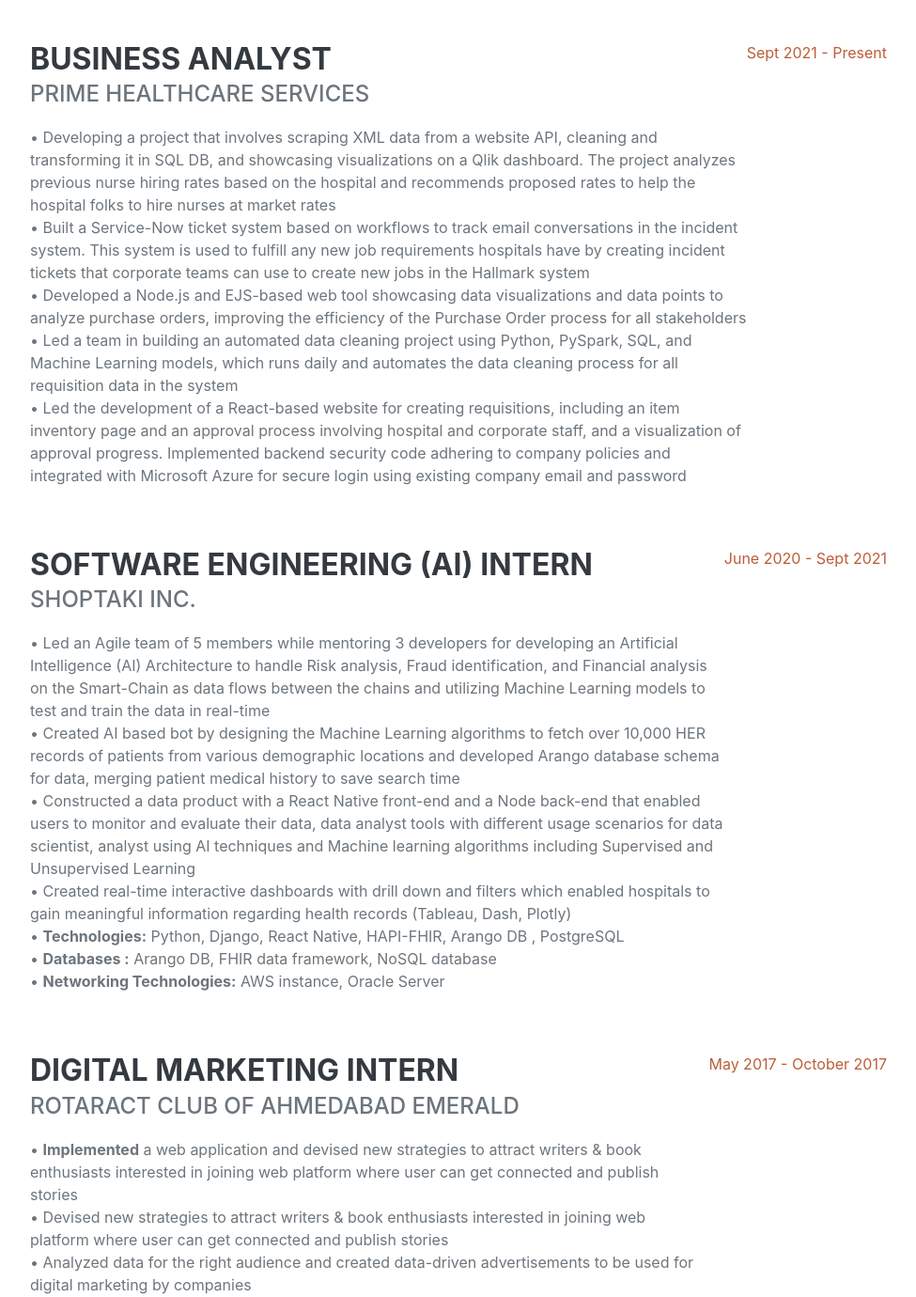
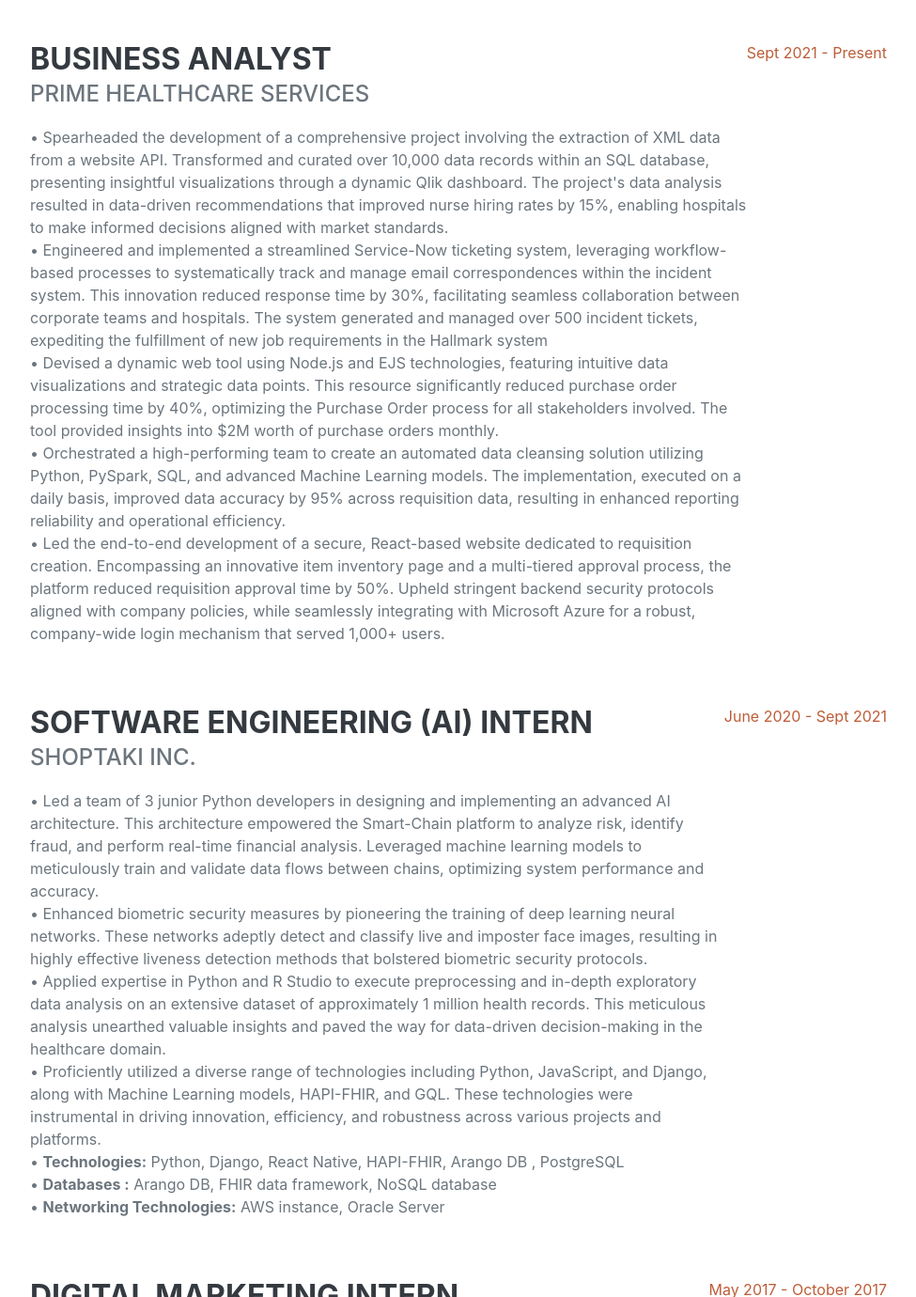
Before and after one commit to KishanTeli/Protfolio, a plain HTML site: page index.html in a window 1280 px wide. Shown: the part 1420-2800 px from the top of the page at 94% size, without its empty margins (288-1263 px from the left). Drawn offline with nearby package versions, Linux system fonts and the light colour scheme; a web font is replaced by a local one.

Commit message:
index.html

```diff
--- a/index.html
+++ b/index.html
@@ -54,8 +54,8 @@
                         <span class="text-primary">Teli</span>
                     </h1>
                     <div class="subheading mb-5">
-                        66 Beach Street · Jersey City, NJ 07307 · (551) 285-7379 ·
-                        <a href="mailto:kteli@stevens.edu">kteli@stevens.edu</a> .
+                        2605 E Date Palm Paseo · Ontario, CA 01764 · (551) 285-7379 ·
+                        <a href="mailto:kteli@stevens.edu">KishanTeliME@gmail.com</a> .
                     </div>
                     <div class="subheading mb-5">
                         <b>visit my project portfolio by <a href="portfolio.html"><u>clicking here</u></a></b>
@@ -90,11 +90,22 @@
                         <div class="flex-grow-1">
                             <h3 class="mb-0">Business Analyst</h3>
                             <div class="subheading mb-3">Prime Healthcare Services</div>
-                            <p > • Developing a project that involves scraping XML data from a website API, cleaning and transforming it in SQL DB, and showcasing visualizations on a Qlik dashboard. The project analyzes previous nurse hiring rates based on the hospital and recommends proposed rates to help the hospital folks to hire nurses at market rates
-                                <br>• Built a Service-Now ticket system based on workflows to track email conversations in the incident system. This system is used to fulfill any new job requirements hospitals have by creating incident tickets that corporate teams can use to create new jobs in the Hallmark system
-                                <br>• Developed a Node.js and EJS-based web tool showcasing data visualizations and data points to analyze purchase orders, improving the efficiency of the Purchase Order process for all stakeholders
-                                <br>• Led a team in building an automated data cleaning project using Python, PySpark, SQL, and Machine Learning models, which runs daily and automates the data cleaning process for all requisition data in the system
-                                <br>• Led the development of a React-based website for creating requisitions, including an item inventory page and an approval process involving hospital and corporate staff, and a visualization of approval progress. Implemented backend security code adhering to company policies and integrated with Microsoft Azure for secure login using existing company email and password
+                            <p > • Spearheaded the development of a comprehensive project involving the extraction of XML data from a website API. Transformed and curated over
+10,000 data records within an SQL database, presenting insightful visualizations through a dynamic Qlik dashboard. The project's data analysis resulted
+in data-driven recommendations that improved nurse hiring rates by 15%, enabling hospitals to make informed decisions aligned with market standards.
+                                <br>• Engineered and implemented a streamlined Service-Now ticketing system, leveraging workflow-based processes to systematically track and manage
+email correspondences within the incident system. This innovation reduced response time by 30%, facilitating seamless collaboration between corporate
+teams and hospitals. The system generated and managed over 500 incident tickets, expediting the fulfillment of new job requirements in the Hallmark
+system
+                                <br>• Devised a dynamic web tool using Node.js and EJS technologies, featuring intuitive data visualizations and strategic data points. This resource
+significantly reduced purchase order processing time by 40%, optimizing the Purchase Order process for all stakeholders involved. The tool provided
+insights into $2M worth of purchase orders monthly.
+                                <br>• Orchestrated a high-performing team to create an automated data cleansing solution utilizing Python, PySpark, SQL, and advanced Machine Learning
+models. The implementation, executed on a daily basis, improved data accuracy by 95% across requisition data, resulting in enhanced reporting
+reliability and operational efficiency.
+                                <br>• Led the end-to-end development of a secure, React-based website dedicated to requisition creation. Encompassing an innovative item inventory page
+and a multi-tiered approval process, the platform reduced requisition approval time by 50%. Upheld stringent backend security protocols aligned with
+company policies, while seamlessly integrating with Microsoft Azure for a robust, company-wide login mechanism that served 1,000+ users.
 </p>
                         </div>
                         <div class="flex-shrink-0"><span class="text-primary">Sept 2021 - Present</span></div>
@@ -103,10 +114,20 @@
                         <div class="flex-grow-1">
                             <h3 class="mb-0">Software Engineering (AI) Intern</h3>
                             <div class="subheading mb-3">Shoptaki Inc.</div>
-                            <p > •	Led an Agile team of 5 members while mentoring 3 developers for developing an Artificial Intelligence (AI) Architecture to handle Risk analysis, Fraud identification, and Financial analysis on the Smart-Chain as data flows between the chains and utilizing Machine Learning models to test and train the data in real-time
-                                <br>• Created AI based bot by designing the Machine Learning algorithms to fetch over 10,000 HER records of patients from various demographic locations and developed Arango database schema for data, merging patient medical history to save search time
-                                <br>• Constructed a data product with a React Native front-end and a Node back-end that enabled users to monitor and evaluate their data, data analyst tools with different usage scenarios for data scientist, analyst using AI techniques and Machine learning algorithms including Supervised and Unsupervised Learning
-                                <br>• Created real-time interactive dashboards with drill down and filters which enabled hospitals to gain meaningful information regarding health records (Tableau, Dash, Plotly)<br>
+                            <p > • Led a team of 3 junior Python developers in designing and implementing an advanced AI architecture. This architecture empowered the Smart-Chain
+platform to analyze risk, identify fraud, and perform real-time financial analysis. Leveraged machine learning models to meticulously train and validate
+data flows between chains, optimizing system performance and accuracy.
+
+                                <br> • Enhanced biometric security measures by pioneering the training of deep learning neural networks. These networks adeptly detect and classify live and
+imposter face images, resulting in highly effective liveness detection methods that bolstered biometric security protocols.
+
+                                <br> • Applied expertise in Python and R Studio to execute preprocessing and in-depth exploratory data analysis on an extensive dataset of approximately 1
+million health records. This meticulous analysis unearthed valuable insights and paved the way for data-driven decision-making in the healthcare
+domain.
+
+                               <br>  • Proficiently utilized a diverse range of technologies including Python, JavaScript, and Django, along with Machine Learning models, HAPI-FHIR, and
+GQL. These technologies were instrumental in driving innovation, efficiency, and robustness across various projects and platforms.
+<br>
                                 • <b>Technologies:</b> Python, Django, React Native, HAPI-FHIR, Arango DB , PostgreSQL
                                 <br>• <b>Databases :</b> Arango DB, FHIR data framework, NoSQL database
                                 <br>• <b>Networking Technologies:</b> AWS instance, Oracle Server
```
